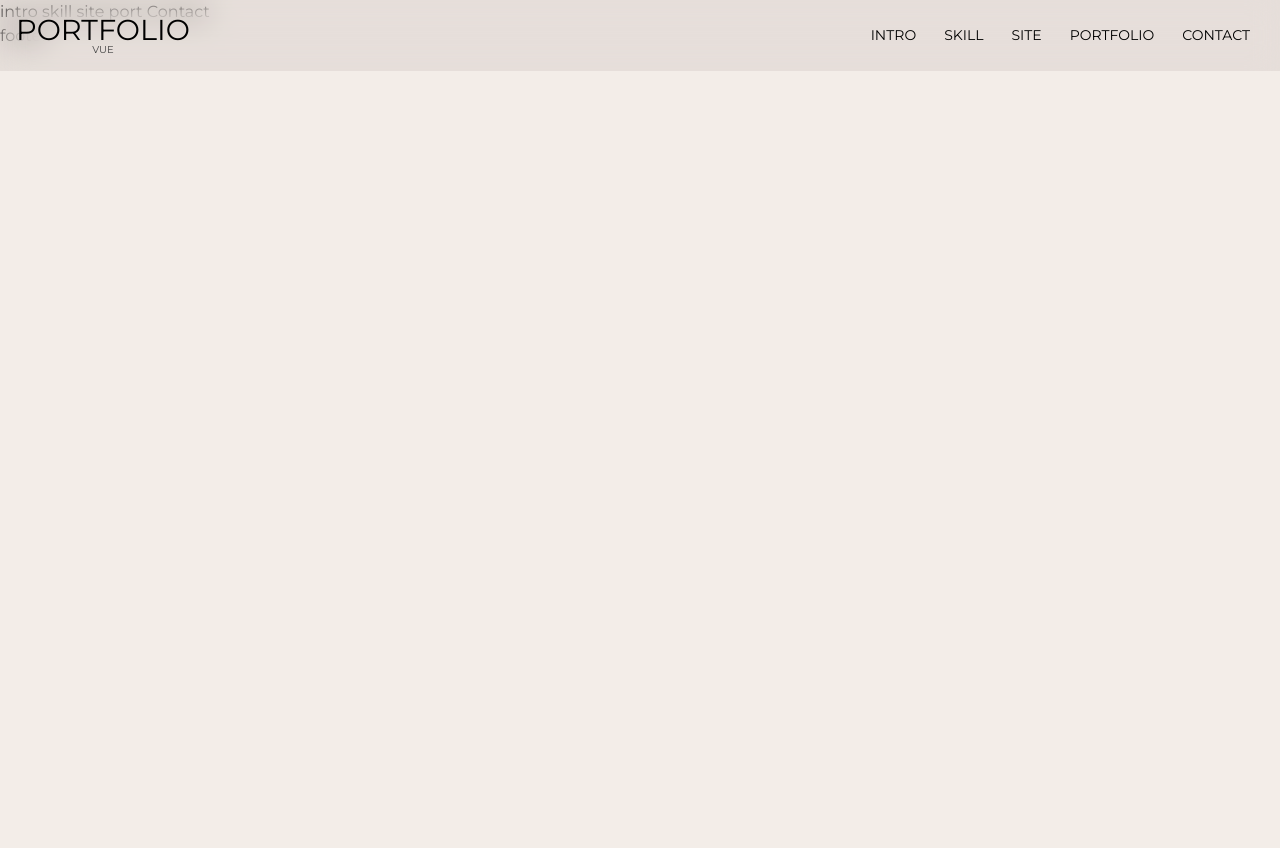
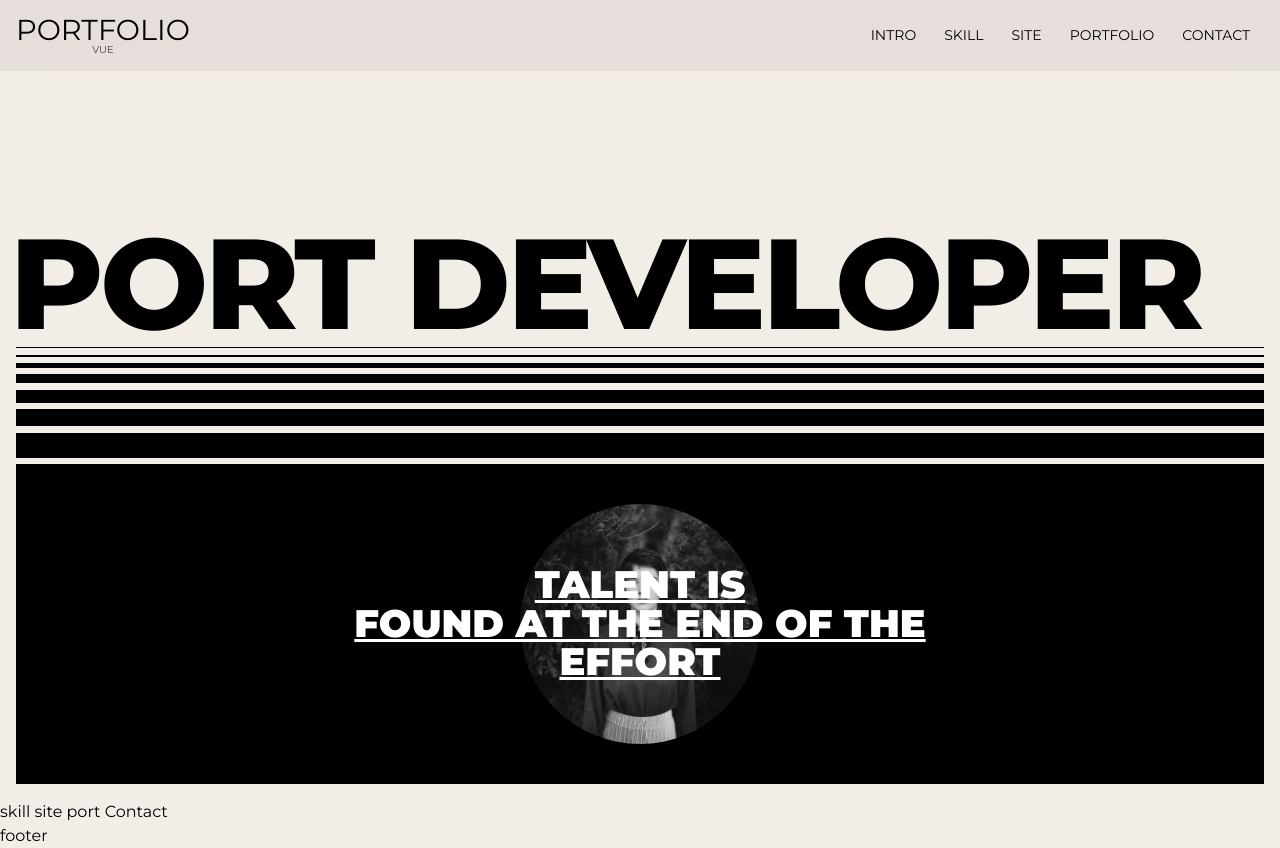
Before and after one commit to joon6390/PortFolio-Vue, a Vue app: page / in a window 1280 px wide. Before the commit the page ends 800 px from the top, so only its background shows below. Built offline with nearby package versions, Linux system fonts and the light colour scheme; a small style sheet from the web is missing; a web font is replaced by a local one.

Commit message:
인트로 영역 완료

```diff
--- a/src/components/Header.vue
+++ b/src/components/Header.vue
@@ -52,7 +52,7 @@
 }
 </script>
 
-<style lang="scss" scoped>
+<style lang="scss">
 @use "@/assets/scss/style" as *;
 
 #header {
--- a/src/components/Intro.vue
+++ b/src/components/Intro.vue
@@ -1,3 +1,193 @@
+<script setup>
+import { introText } from '@/constants';
+</script>
+
 <template>
-    intro
+    <section id="intro">
+        <div class="intro__inner">
+            <h2 class="intro__title">
+                {{ introText.title }}
+            </h2>
+            <div class="intro__lines" aria-hidden="true">
+                <span class="line"></span>
+                <span class="line"></span>
+                <span class="line"></span>
+                <span class="line"></span>
+                <span class="line"></span>
+                <span class="line"></span>
+                <span class="line"></span>
+            </div>
+            <div class="intro__text">
+                <div class="text">
+                    <div>{{ introText.desc[0] }}</div>
+                    <div>{{ introText.desc[1] }}</div>
+                    <div>{{ introText.desc[2] }}</div>
+                </div>
+                <div class="img">
+                    <img src="@/assets/img/about.jpg" alt="어바웃미">
+                </div>
+            </div>
+            <div class="intro__lines bottom" aria-hidden="true">
+                <span class="line"></span>
+                <span class="line"></span>
+                <span class="line"></span>
+                <span class="line"></span>
+                <span class="line"></span>
+                <span class="line"></span>
+                <span class="line"></span>
+            </div>
+        </div>
+    </section>
 </template>
+
+<style lang="scss">
+#intro {
+    height: 100vh;
+}
+.intro__inner {
+    width: 100%;
+    height: 100%;
+    display: flex;
+    align-items: flex-start;
+    justify-content: flex-end;
+    flex-direction: column;
+    padding: 16px;
+
+    @media (max-width: 800px) {
+        justify-content: center;
+    }
+
+    .intro__title {
+        font-size: 10vw;
+        text-transform: uppercase;
+        line-height: 1;
+        font-weight: 800;
+        white-space: nowrap;
+        text-indent: -0.5vw;
+        letter-spacing: -0.3vw;
+
+        @media (max-width: 320px) {
+            display: none;
+        }
+    }
+    .intro__text {
+        width: 100%;
+        height: 40vh;
+        background-color: var(--black);
+        color: var(--white);
+        display: flex;
+        align-items: center;
+        justify-content: center;
+        flex-direction: column;
+        position: relative;
+
+        .text {
+            font-size: 3vw;
+            line-height: 1;
+            font-weight: 900;
+            text-transform: uppercase;
+            text-decoration: underline;
+            text-align: center;
+            position: relative;
+            z-index: 100;
+            transition: all 0.3s;
+            cursor: all-scroll;
+
+            @media (max-width: 800px) {
+                font-size: 24px;
+            }
+        }
+        .img {
+            position: absolute;
+            left: 50%;
+            top: 50%;
+            transform: translate(-50%, -50%);
+            width: 30vh;
+            height: 30vh;
+            border-radius: 50%;
+            overflow: hidden;
+            filter: grayscale(100%);
+            transition: all 0.3s;
+
+            @media (max-width: 320px) {
+                width: 20vh;
+                height: 20vh;
+            }
+        }
+
+        &:hover .text {
+            opacity: 0;
+        }
+        &:hover .img {
+            filter: grayscale(0);
+        }
+    }
+    .intro__lines {
+        width: 100%;
+
+        .line {
+            display: block;
+            width: 100%;
+            background-color: var(--black);
+            height: 1px;
+            margin-bottom: 0.5vw;
+
+            &:nth-child(1) {
+                height: 1px;
+            }
+            &:nth-child(2) {
+                height: 2px;
+            }
+            &:nth-child(3) {
+                height: 5px;
+            }
+            &:nth-child(4) {
+                height: 9px;
+            }
+            &:nth-child(5) {
+                height: 13px;
+            }
+            &:nth-child(6) {
+                height: 17px;
+            }
+            &:nth-child(7) {
+                height: 25px;
+            }
+        }
+
+        &.bottom {
+            .line {
+                margin-top: 0.5vw;
+                margin-bottom: 0;
+                display: none;
+
+                @media (max-width: 800px) {
+                    display: block;
+                }
+
+                &:nth-child(1) {
+                    height: 25px;
+                }
+                &:nth-child(2) {
+                    height: 17px;
+                }
+                &:nth-child(3) {
+                    height: 13px;
+                }
+                &:nth-child(4) {
+                    height: 9px;
+                }
+                &:nth-child(5) {
+                    height: 5px;
+                }
+                &:nth-child(6) {
+                    height: 2px;
+                }
+                &:nth-child(7) {
+                    height: 1px;
+                }
+            }
+        }
+    }
+}
+</style>
```
